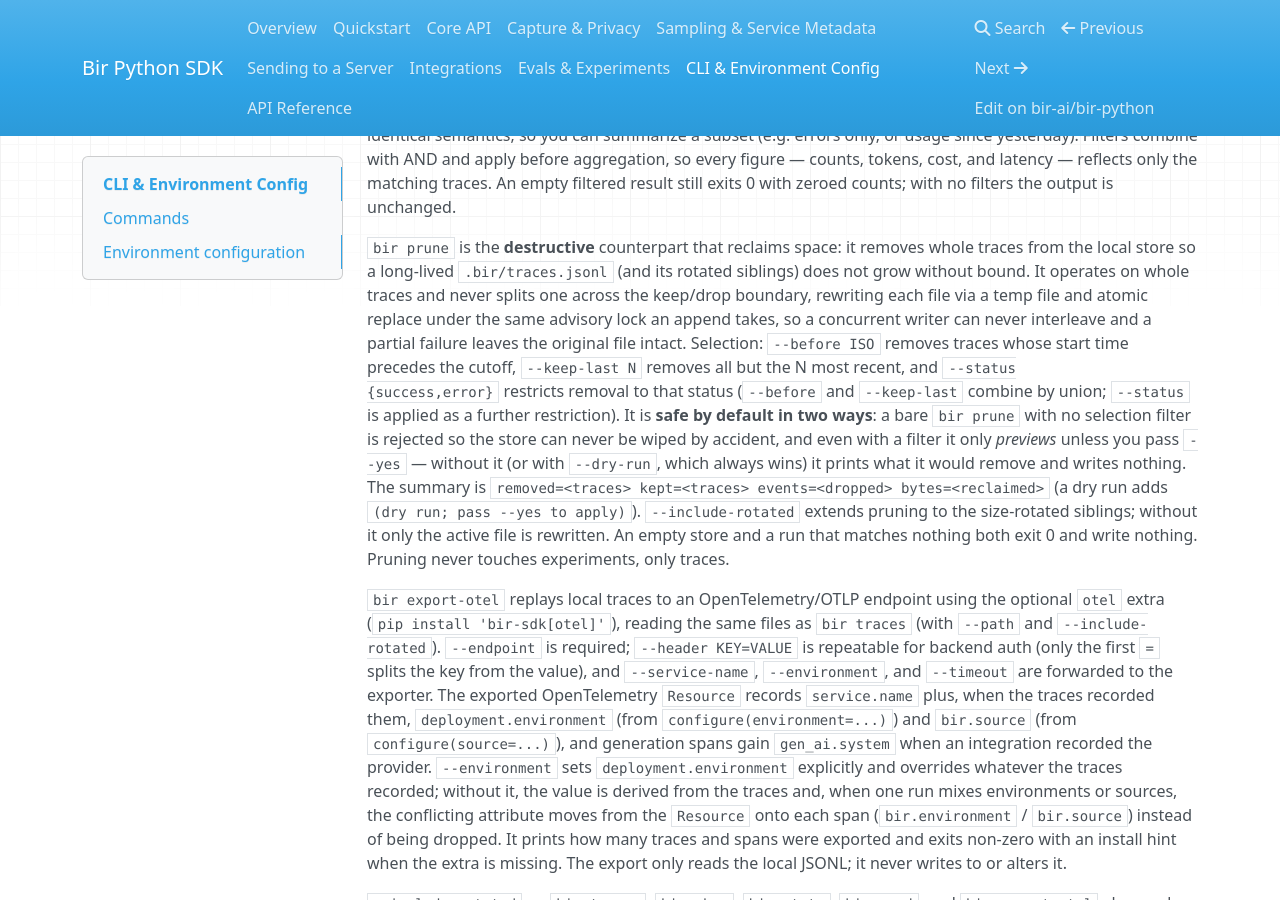
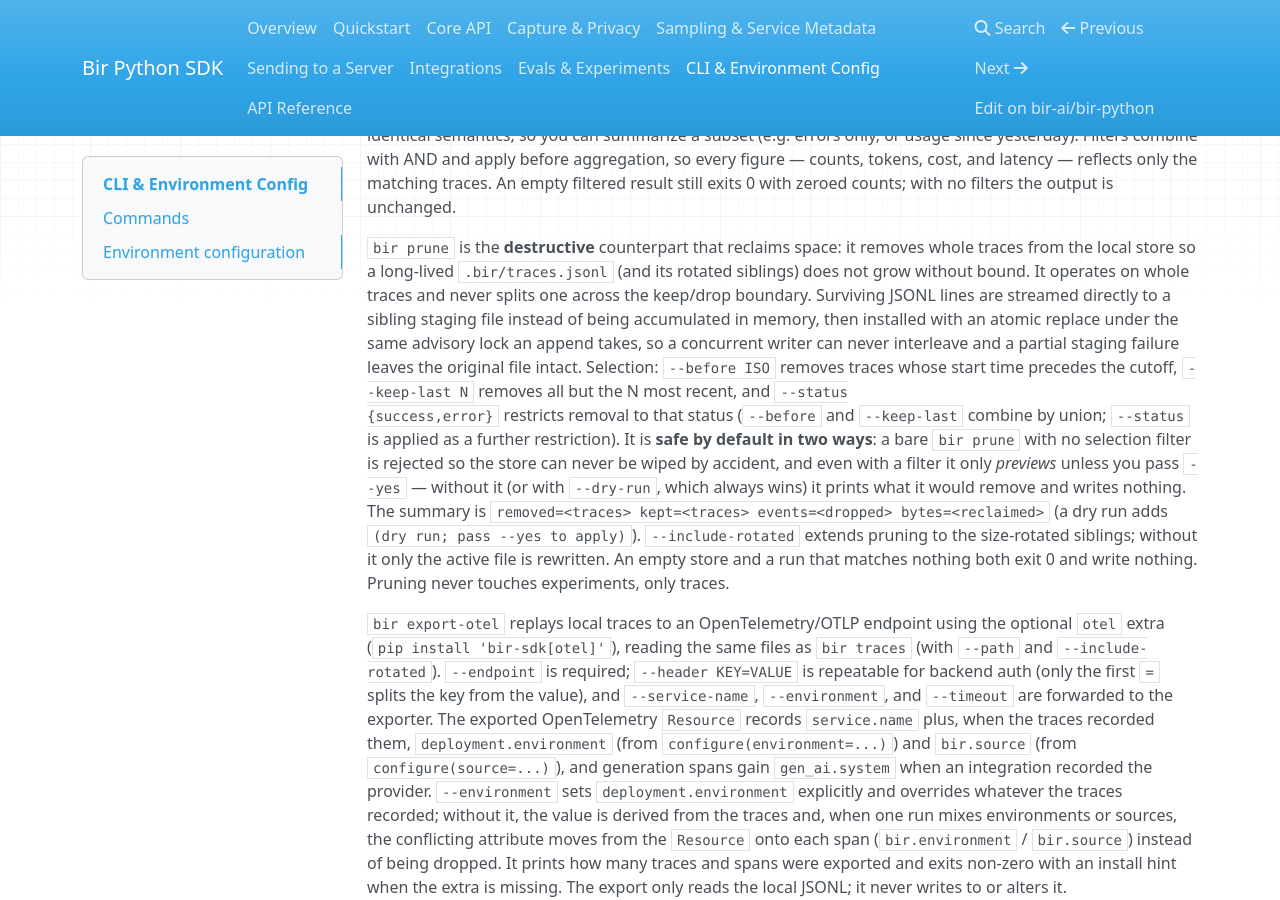
Before and after one commit to bir-ai/bir-python, an MkDocs documentation site: the page built from docs/site/cli-env.md, in a window 1280 px wide and 900 px high, scrolled down 2290 px. Built offline with MkDocs 1.6.1, drawn with Linux system fonts in a browser that asks for light colours; nearby versions of some CDN libraries.

Commit message:
Stream prune file rewrites

```diff
--- a/docs/site/cli-env.md
+++ b/docs/site/cli-env.md
@@ -88,11 +88,13 @@
 `bir prune` is the **destructive** counterpart that reclaims space: it removes
 whole traces from the local store so a long-lived `.bir/traces.jsonl` (and its
 rotated siblings) does not grow without bound. It operates on whole traces and
-never splits one across the keep/drop boundary, rewriting each file via a temp
-file and atomic replace under the same advisory lock an append takes, so a
-concurrent writer can never interleave and a partial failure leaves the original
-file intact. Selection: `--before ISO` removes traces whose start time precedes
-the cutoff, `--keep-last N` removes all but the N most recent, and `--status
+never splits one across the keep/drop boundary. Surviving JSONL lines are
+streamed directly to a sibling staging file instead of being accumulated in
+memory, then installed with an atomic replace under the same advisory lock an
+append takes, so a concurrent writer can never interleave and a partial staging
+failure leaves the original file intact. Selection: `--before ISO` removes
+traces whose start time precedes the cutoff, `--keep-last N` removes all but the
+N most recent, and `--status
 {success,error}` restricts removal to that status (`--before` and `--keep-last`
 combine by union; `--status` is applied as a further restriction). It is **safe by
 default in two ways**: a bare `bir prune` with no selection filter is rejected so
```
Also changed, not shown: CHANGELOG.md (+8 -0 lines), README.md (+2 -1 lines), docs/ROADMAP.md (+9 -6 lines), 3 other files.
